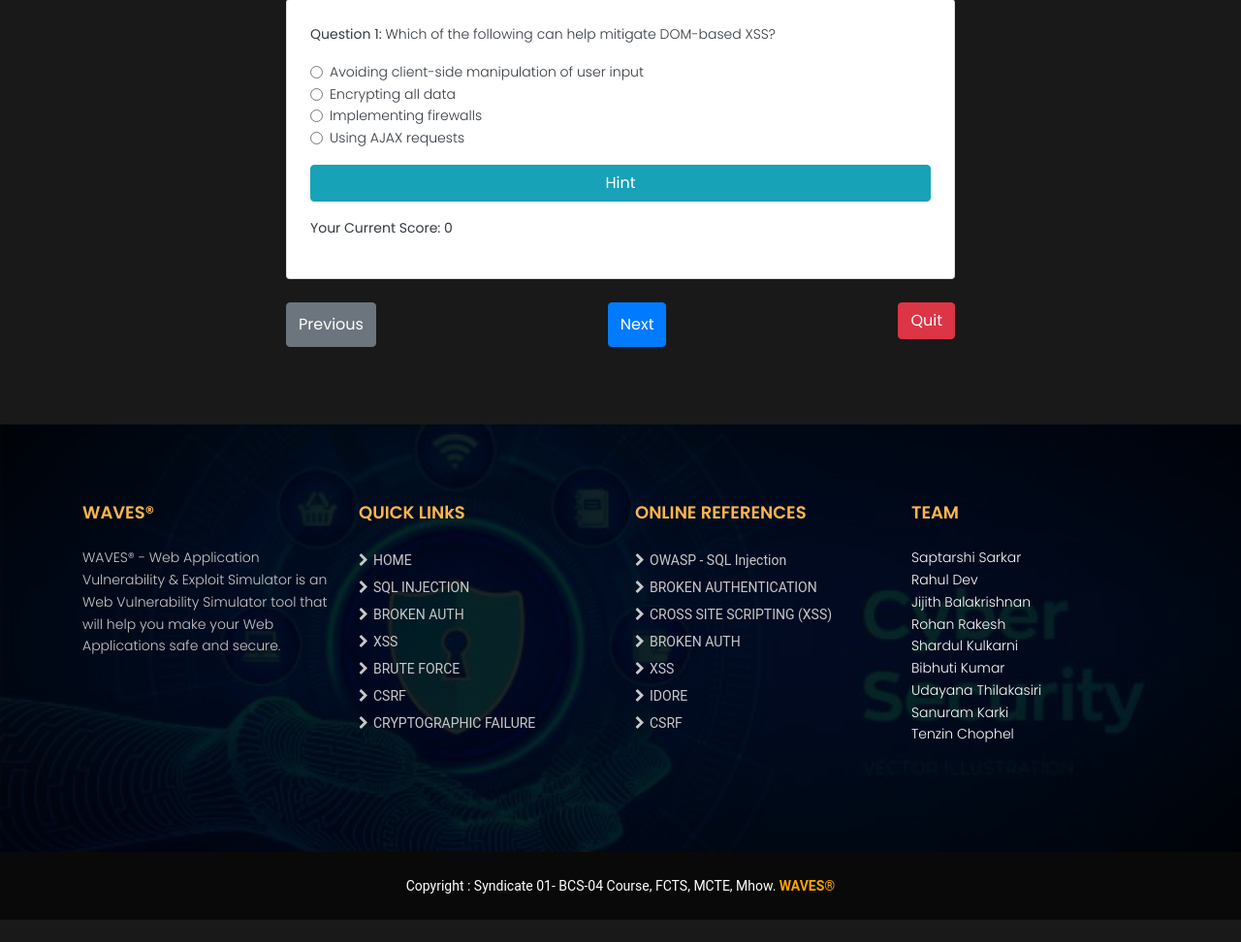
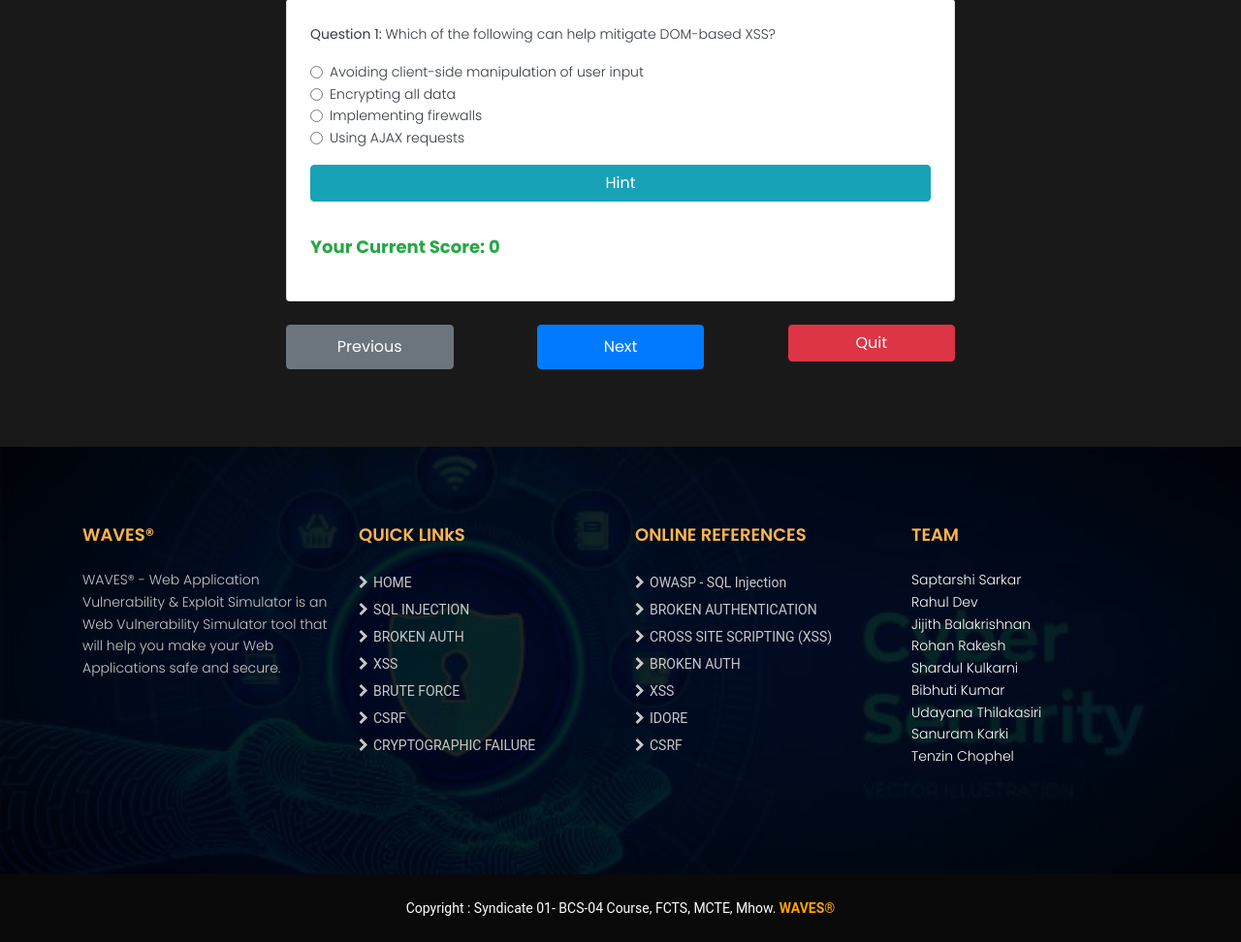
Before and after one commit to tencho12/BCS_Sy01, a PHP site: page /xss/quiz.php in a window 1280 px wide. Shown: the part 254-1226 px from the top of the page at 97% size. Before the commit the page ends 1203 px from the top, so only its background shows below. Run offline with PHP 8.4, Linux system fonts and the light colour scheme; some libraries are stand-ins or nearby versions.

```diff
--- a/header.php
+++ b/header.php
@@ -23,7 +23,7 @@
             <ul class="dropdown-menu">
               <li><a href="bruteforce_overview.php">OVERVIEW</a></li>
               <li><a href="quiz.php?quiz=bruteforce">QUIZ</a></li>
-              <!-- <li><a href="broke\atack.php">DEMO</a></li> -->
+              <li><a href="http://localhost/broke/atack.php">DEMO</a></li>
             </ul>
           </li>
            <li class="menu-item dropdown">
@@ -31,7 +31,7 @@
             <ul class="dropdown-menu">
               <li><a href="csrf_overview.php">OVERVIEW</a></li>
               <li><a href="quiz.php?quiz=csrf">QUIZ</a></li>
-              <!-- <li><a href="xss.php">DEMO</a></li> -->
+              <li><a href="http://localhost/csrf/">DEMO</a></li>
             </ul>
           </li>
            <li class="menu-item dropdown">
@@ -39,7 +39,7 @@
             <ul class="dropdown-menu">
               <li><a href="idor_overview.php">OVERVIEW</a></li>
               <li><a href="quiz.php?quiz=idor">QUIZ</a></li>
-              <!-- <li><a href="xss.php">DEMO</a></li> -->
+              <li><a href="http://localhost/idor/index.php">DEMO</a></li>
             </ul>
           </li>
            <li class="menu-item dropdown">
@@ -58,7 +58,7 @@
               <li><a href="cryptofail.php">DEMO</a></li>
             </ul>
           </li>
-          <li><a href="#contact">USER GUIDE</a></li>
+          <li><a href="Project_Study\Syn1 (WAVES) Proj Report.pdf" download>USER GUIDE</a></li>
         </ul>
       </nav>
     </div>
--- a/js/quiz_script.js
+++ b/js/quiz_script.js
@@ -40,7 +40,7 @@ document.addEventListener('DOMContentLoaded', function () {
             `).join('')}
             <button id="hint-btn" class="btn btn-info mt-3">Hint</button>
             <p id="hint-text" class="mt-2" style="display:none;">${questionObj.hint}</p>
-            <p class="mt-3 text-dark"><strong>Your Current Score: <span id="current-score">${userScore}</span></strong></p> <!-- Score display here -->
+            <p class="mt-3 text-success h4 pt-20 pb-20 "><strong>Your Current Score: <span id="current-score">${userScore}</span></strong></p> <!-- Score display here -->
         `;
 
         document.getElementById('hint-btn').addEventListener('click', function () {
--- a/quiz.php
+++ b/quiz.php
@@ -9,7 +9,7 @@
     <!-- Favicon-->
     <link rel="shortcut icon" href="img/favicon.png" />
     <!-- Author Meta -->
-    <meta name="author" content="WAVES®" />
+    <meta name="author" content="SWAPT" />
     <!-- Meta Description -->
     <meta name="description" content="" />
     <!-- Meta Keyword -->
@@ -63,9 +63,9 @@
                 </div>
 
                 <div id="controls" class="mt-4 d-flex justify-content-between">
-                    <button id="prev-btn" class="btn btn-secondary">Previous</button>
-                    <button id="next-btn" class="btn btn-primary">Next</button>
-                    <a class="btn btn-danger mb-2" href="index.php" role="button" >
+                    <button id="prev-btn" class="btn btn-secondary w-25">Previous</button>
+                    <button id="next-btn" class="btn btn-primary w-25">Next</button>
+                    <a class="btn btn-danger mb-2 w-25" href="index.php" role="button" >
                      Quit
                       </a>
                 </div>
```
